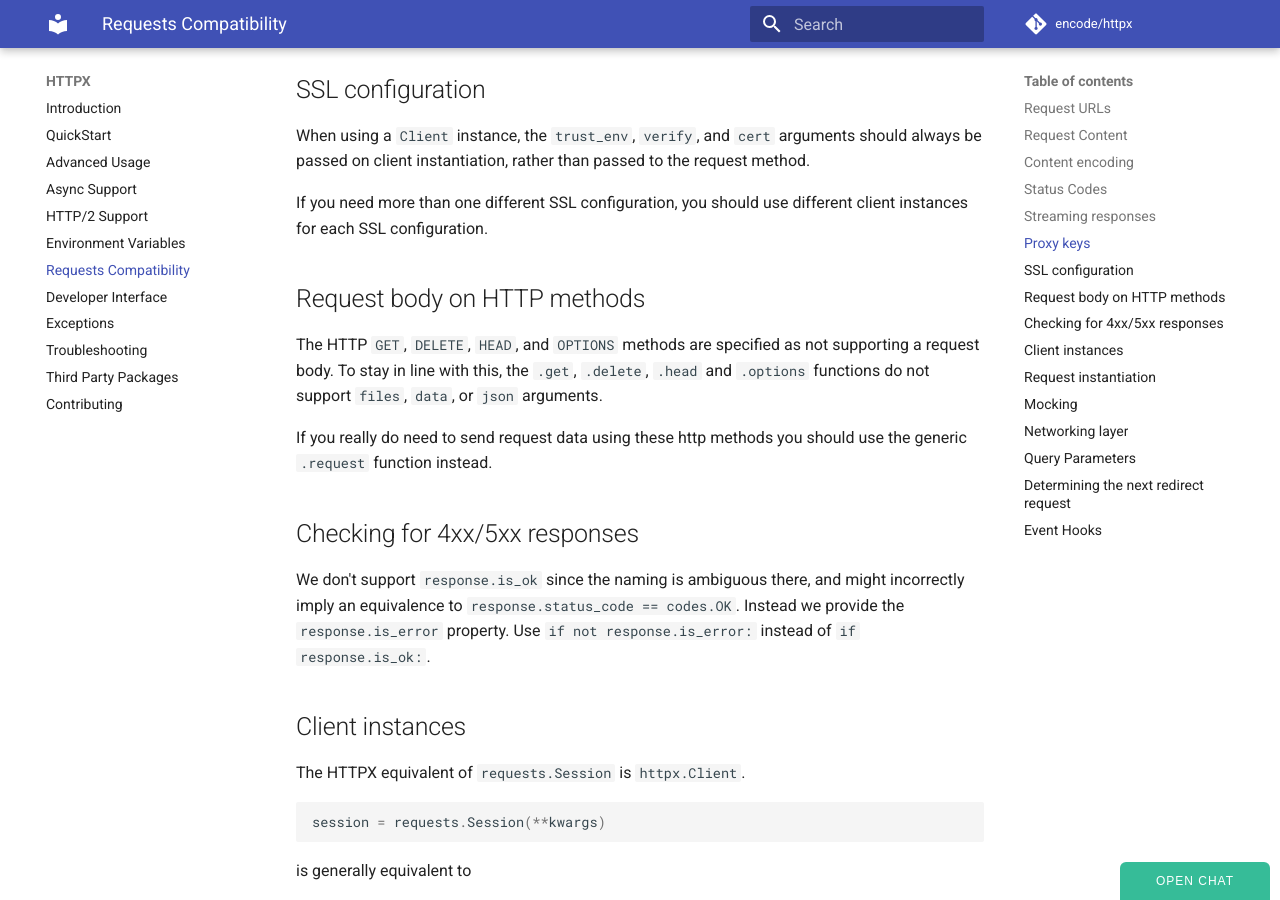
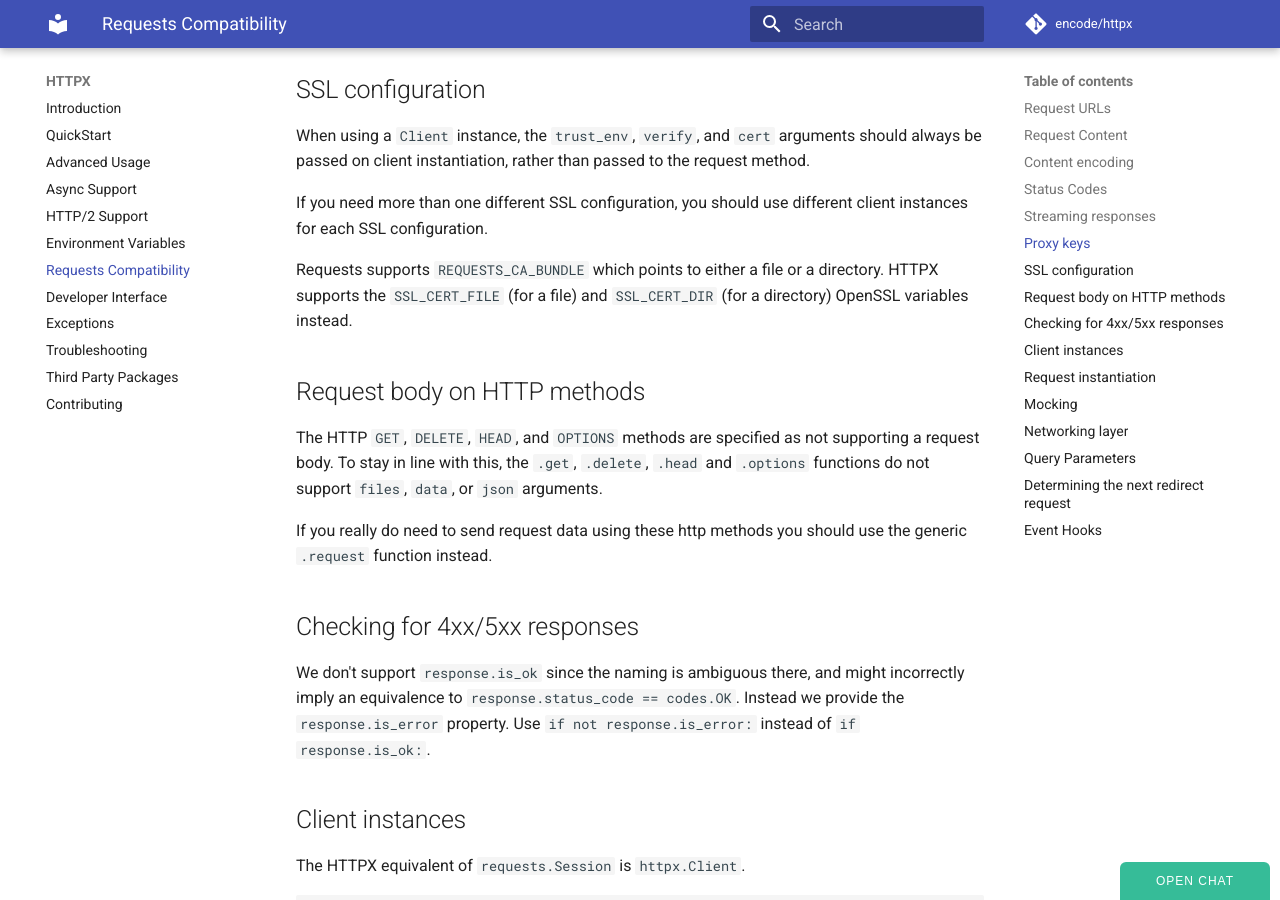
Before and after one commit to WorldStar0126/httpx, an MkDocs documentation site: the page built from docs/compatibility.md, in a window 1280 px wide and 900 px high, scrolled down 2218 px. Built offline with MkDocs 1.6.1 and Material for MkDocs 9.7.7, drawn with Linux system fonts in a browser that asks for light colours; comment, search, counter and statistics services are not loaded.

Commit message:
Explain REQUESTS_CA_BUNDLE migration (#1471)

```diff
--- a/docs/compatibility.md
+++ b/docs/compatibility.md
@@ -78,6 +78,8 @@ When using a `Client` instance, the `trust_env`, `verify`, and `cert` arguments
 
 If you need more than one different SSL configuration, you should use different client instances for each SSL configuration.
 
+Requests supports `REQUESTS_CA_BUNDLE` which points to either a file or a directory. HTTPX supports the `SSL_CERT_FILE` (for a file) and `SSL_CERT_DIR` (for a directory) OpenSSL variables instead.
+
 ## Request body on HTTP methods
 
 The HTTP `GET`, `DELETE`, `HEAD`, and `OPTIONS` methods are specified as not supporting a request body. To stay in line with this, the `.get`, `.delete`, `.head` and `.options` functions do not support `files`, `data`, or `json` arguments.
```
